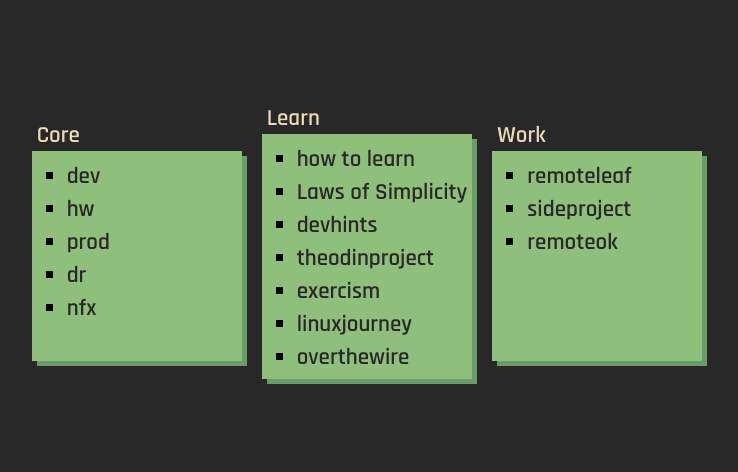
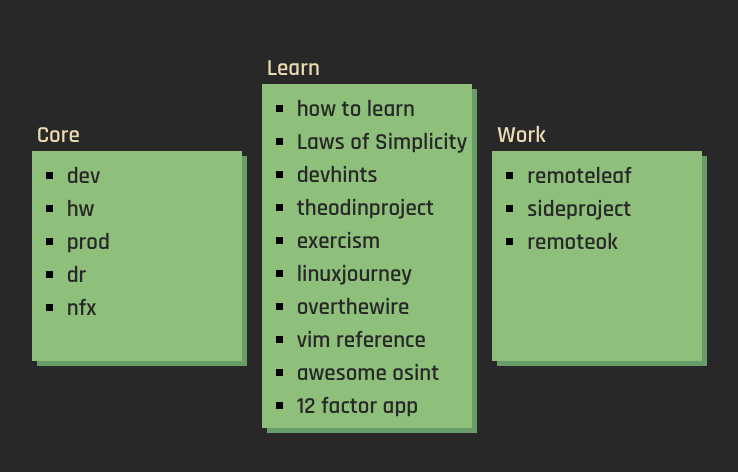
Before and after one commit to shanec-/startpage, a Vue app: page / in a window 1280 px wide. Shown: the part 154-626 px from the top of the page, without its empty margins (273-1011 px from the left). Built offline with nearby package versions, Linux system fonts and the light colour scheme; a web font is replaced by a local one.

Commit message:
feat(data.js): added 12 factors link

```diff
--- a/src/shared/data.js
+++ b/src/shared/data.js
@@ -55,6 +55,18 @@
         href: "https://overthewire.org/wargames/bandit/",
         text: "overthewire"
       },
+      {
+        href: "https://www.barbarianmeetscoding.com/blog/2019/02/08/boost-your-coding-fu-with-vscode-and-vim",
+        text: "vim reference"
+      },
+      {
+        href: "https://github.com/jivoi/awesome-osint",
+        text: "awesome osint"
+      },
+      {
+        href: "https://12factor.net/",
+        text: "12 factor app"
+      }
     ]
   },
   {
```
